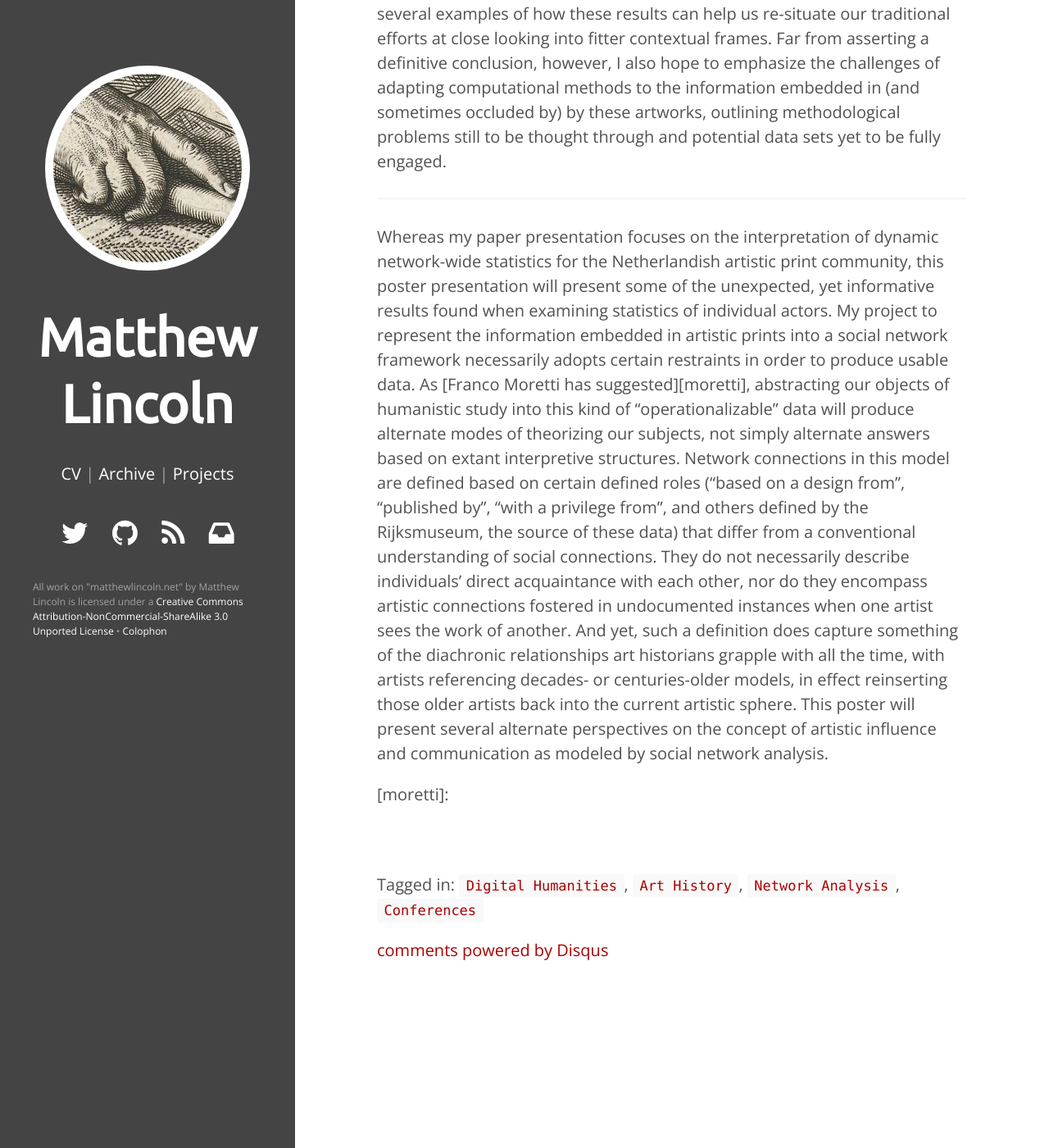
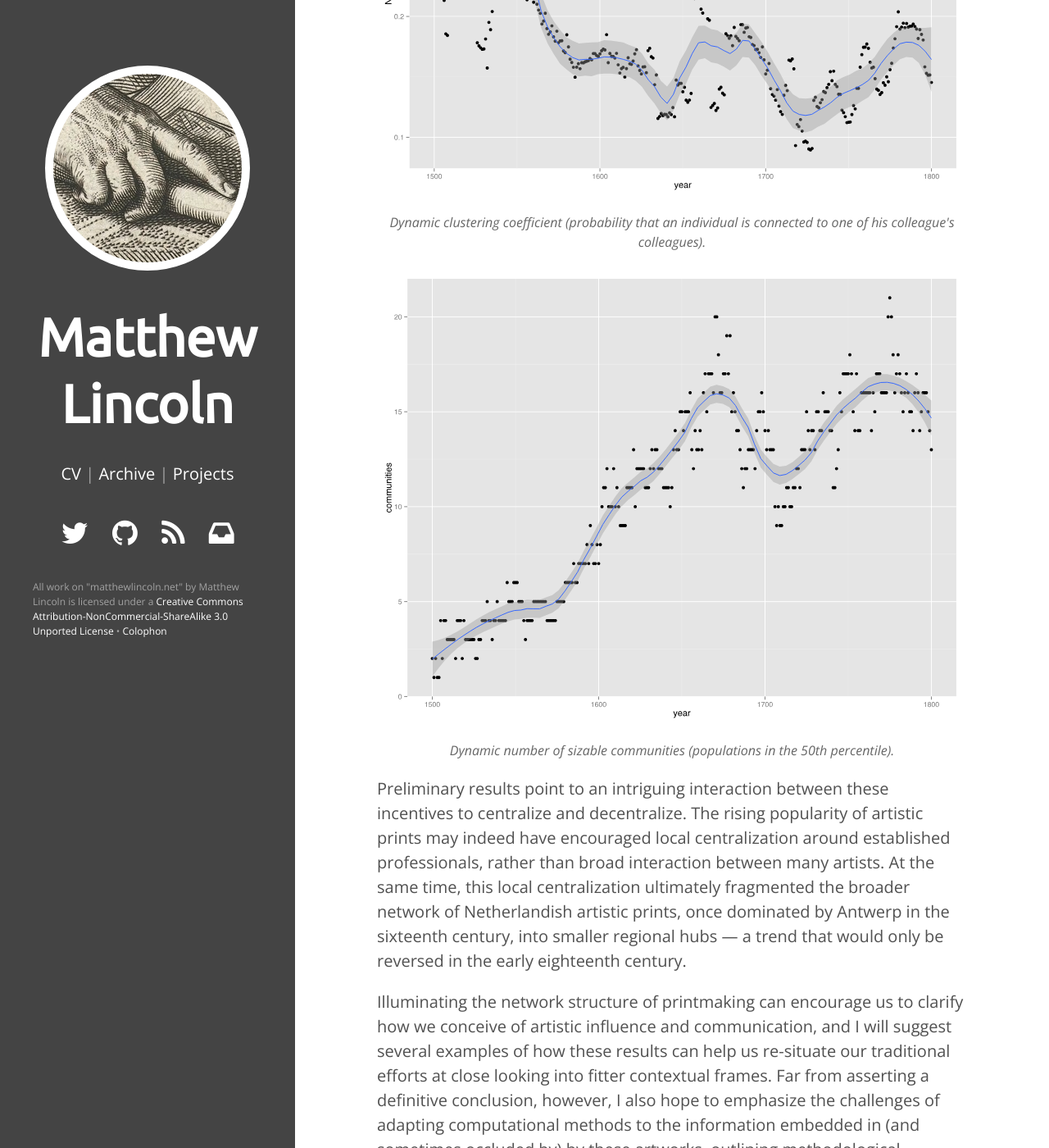
Before and after one commit to mdlincoln/mdlincoln.github.io, a Jekyll site: the page built from _posts/2014-05-09-network-models-of-netherlandish-engravings.md, in a window 1280 px wide and 1400 px high, scrolled down 1273 px. Shown: the whole window at 82% size. Built offline with Jekyll 4.4.1, drawn with Linux system fonts in a browser that asks for light colours; nearby versions of some CDN libraries; comment, search, counter and statistics services are not loaded; some of the changed text lies outside the part shown.

Commit message:
Added images and Moretti citation

```diff
--- a/_posts/2014-05-09-network-models-of-netherlandish-engravings.md
+++ b/_posts/2014-05-09-network-models-of-netherlandish-engravings.md
@@ -18,7 +18,15 @@
 Or, alternatively, did networks *decentralize* as technical literacy spread and increasing wealth (particularly in Holland) supported more local artistic markets?
 Rather than trying to use often-deceptive visualizations of the network itself to evaluate these hypotheses, this paper instead seeks to interpret the shifting trends of key network statistics such as global clustering coefficients and the size and number of algorithmically-detected communities.
 
-<!-- Images here -->
+<figure>
+<a href="/assets/images/print_network_transitivity.svg"><img src="/assets/images/print_network_transitivity.svg" /></a>
+<figcaption>Dynamic clustering coefficient (probability that an individual is connected to one of his colleague's colleagues).</figcaption>
+</figure>
+
+<figure>
+<a href="/assets/images/print_network_communities.svg"><img src="/assets/images/print_network_communities.svg" /></a>
+<figcaption>Dynamic number of sizable communities (populations in the 50th percentile).</figcaption>
+</figure>
 
 Preliminary results point to an intriguing interaction between these incentives to centralize and decentralize.
 The rising popularity of artistic prints may indeed have encouraged local centralization around established professionals, rather than broad interaction between many artists.
@@ -31,12 +39,15 @@
 
 Whereas my paper presentation focuses on the interpretation of dynamic network-wide statistics for the Netherlandish artistic print community, this poster presentation will present some of the unexpected, yet informative results found when examining statistics of individual actors.
 My project to represent the information embedded in artistic prints into a social network framework necessarily adopts certain restraints in order to produce usable data.
-As [Franco Moretti has suggested][moretti], abstracting our objects of humanistic study into this kind of "operationalizable" data will produce alternate modes of theorizing our subjects, not simply alternate answers based on extant interpretive structures.
+As [Franco Moretti has suggested][^moretti], abstracting our objects of humanistic study into this kind of "operationalizable" data will produce alternate modes of theorizing our subjects, not simply alternate answers based on extant interpretive structures.
 Network connections in this model are defined based on certain defined roles ("based on a design from", "published by", "with a privilege from", and others defined by the Rijksmuseum, the source of these data) that differ from a conventional understanding of social connections.
 They do not necessarily describe individuals' direct acquaintance with each other, nor do they encompass artistic connections fostered in undocumented instances when one artist sees the work of another.
 And yet, such a definition does capture something of the diachronic relationships art historians grapple with all the time, with artists referencing decades- or centuries-older models, in effect reinserting those older artists back into the current artistic sphere.
 This poster will present several alternate perspectives on the concept of artistic influence and communication as modeled by social network analysis.
 
-<!-- Image here -->
+<figure>
+<a href="/assets/images/print_network_rembrandt_degree.svg"><img src="/assets/images/print_network_rembrandt_degree.svg"></a>
+<figcaption>Rembrandt van Rijn's weighted degree (his relative number of print network connections) from 1600 to 1800, with his lifespan (1606-1669) marked in red. Note how his connectivity to the network actually peaks decades after his death.</figcaption>
+</figure>
 
-[moretti]:
+[^moretti]: Moretti, Franco. "'Operationalizing': Or, the Function of Measurement in Modern Literary Theory." *Pamphlets of the Stanford Literary Lab* 6 (December 2013): 1–15.
```
Also changed, not shown: assets/images/print_network_communities.svg (added), assets/images/print_network_rembrandt_degree.svg (added), assets/images/print_network_transitivity.svg (added).
